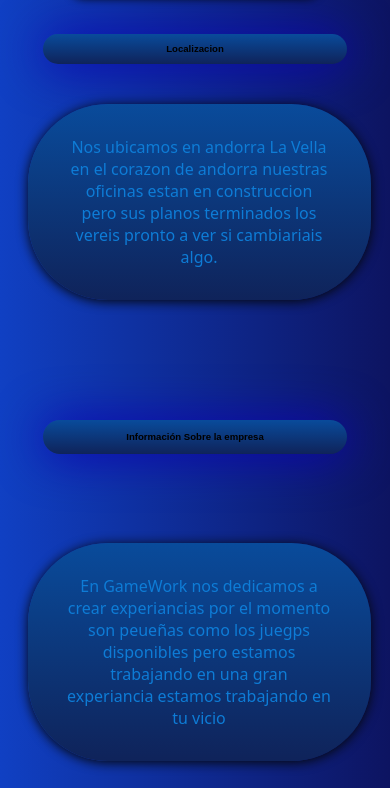
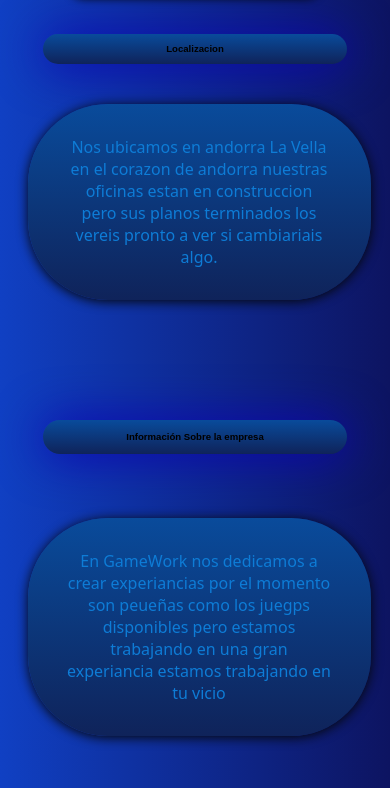
Before and after one commit to gam3-work/gam3-work.github.io, a plain HTML site: page info.html in a window 390 px wide. Shown: the part 56-844 px from the top of the page. Drawn offline with Linux system fonts and the light colour scheme; a web font is replaced by a local one.

Commit message:
Update info.css

```diff
--- a/stylre.css/info.css
+++ b/stylre.css/info.css
@@ -389,7 +389,7 @@ position: relative;
     padding-right: 10%;
     box-shadow: 0 .1rem 0.7rem  rgb(5, 7, 8);
     position: absolute;
-    bottom: -10%;
+    bottom: -7%;
 
     }
 
```
